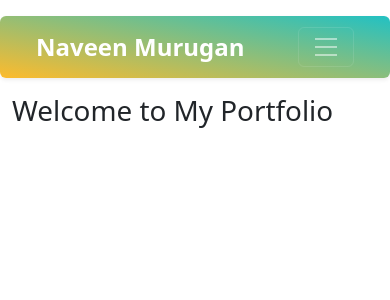
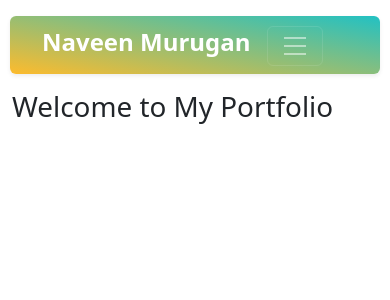
Before and after one commit to Naveen-JM/my-profile, a React (Vite) app: page / in a window 390 px wide. Shown: the top 300 px of the page. Built offline with nearby package versions, Linux system fonts and the light colour scheme.

Commit message:
commit@nav-spacing

```diff
--- a/src/Components/navbar/navbar.css
+++ b/src/Components/navbar/navbar.css
@@ -3,9 +3,11 @@
 /* General styles for the navbar */
 .navbar {
     background: rgb(34,193,195);
-background: linear-gradient(190deg, rgba(34,193,195,1) 0%, rgba(253,187,45,1) 100%) !important; /* Dark background for the navbar */
+    background: linear-gradient(190deg, rgba(34,193,195,1) 0%, rgba(253,187,45,1) 100%) !important; /* Gradient background for the navbar */
     padding: 1rem; /* Padding for the navbar */
     border-radius: 0.5rem; /* Rounded edges */
+    margin-left: 15px; /* Add left margin for spacing */
+    margin-right: 15px; /* Add right margin for spacing */
 }
 
 /* Styles for the brand name */
@@ -14,7 +16,9 @@ background: linear-gradient(190deg, rgba(34,193,195,1) 0%, rgba(253,187,45,1) 10
     font-size: 1.8rem; /* Larger font size for the brand */
     color: #ffffff; /* White color for the brand text */
 }
-
+.navbar-brand:hover {
+    color: #100d04;
+}
 /* Styles for the nav links */
 .nav-link {
     color: #ffffff; /* White color for the nav links */
@@ -24,7 +28,7 @@ background: linear-gradient(190deg, rgba(34,193,195,1) 0%, rgba(253,187,45,1) 10
 
 /* Change color on hover for nav links */
 .nav-link:hover {
-    color: #ffc107; /* Yellow color on hover */
+    color: #100d04; /* Yellow color on hover */
 }
 
 /* Styles for the active nav link */
@@ -47,6 +51,8 @@ background: linear-gradient(190deg, rgba(34,193,195,1) 0%, rgba(253,187,45,1) 10
 @media (max-width: 768px) {
     .navbar {
         padding: 0.5rem; /* Less padding on smaller screens */
+        margin-left: 10px; /* Adjust left margin for smaller screens */
+        margin-right: 10px; /* Adjust right margin for smaller screens */
     }
 
     .navbar-brand {
--- a/src/Components/navbar/navbar.jsx
+++ b/src/Components/navbar/navbar.jsx
@@ -5,7 +5,8 @@ import './Navbar.css';
 const Navbar = () => {
   return (
     <nav className="navbar navbar-expand-lg navbar-dark bg-dark rounded shadow-sm my-3">
-      <div className="container-fluid mx-3"> {/* Added mx-3 for horizontal margin */}
+      <div className="container-fluid">
+        <div className="container"> {/* Added a container for spacing */}
           <a className="navbar-brand" href="#">Naveen Murugan</a>
           <button className="navbar-toggler" type="button" data-bs-toggle="collapse" data-bs-target="#navbarNav" aria-controls="navbarNav" aria-expanded="false" aria-label="Toggle navigation">
             <span className="navbar-toggler-icon"></span>
@@ -30,6 +31,7 @@ const Navbar = () => {
             </ul>
           </div>
         </div>
+      </div>
     </nav>
   );
 };
```
Lines whose indentation alone changed are shown as unchanged.
